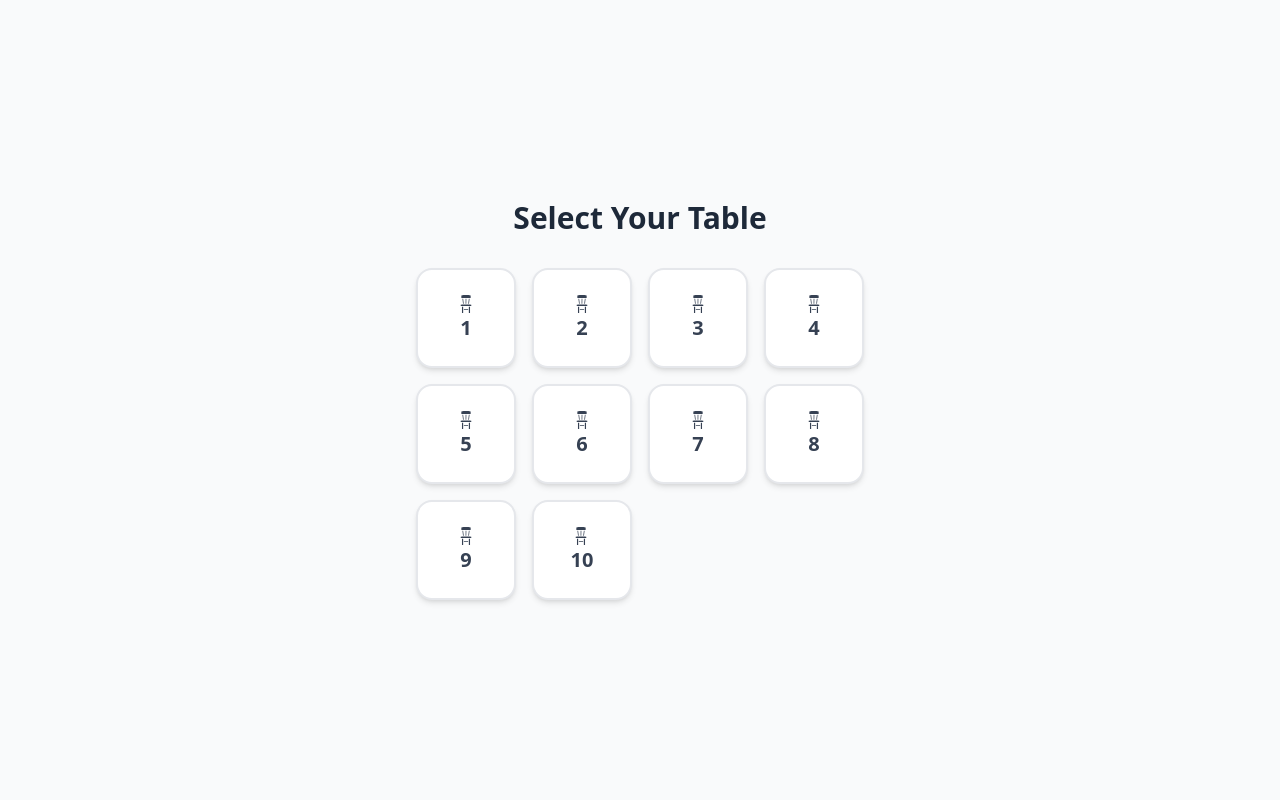
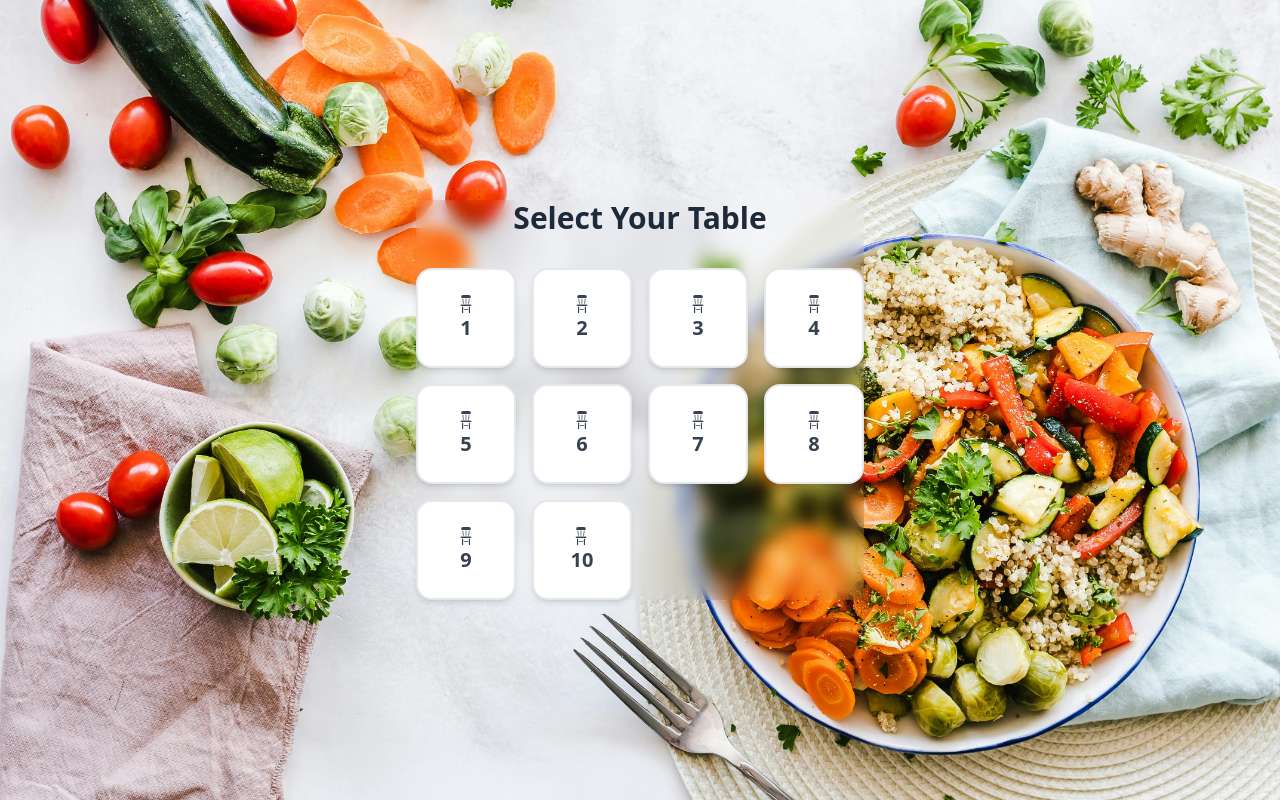
Before and after one commit to tanmoy-saha-47/Restaurant_client, a Next.js app: page /select-table in a window 1280 px wide. Built offline with nearby package versions, Linux system fonts and the light colour scheme.

Commit message:
UI fixes

```diff
--- a/app/select-table/page.tsx
+++ b/app/select-table/page.tsx
@@ -3,6 +3,7 @@ import React, { useState, useEffect } from 'react'
 import { useUser } from '@/contexts/UserContext'
 import { useRouter } from 'next/navigation'
 import { GiWoodenChair } from 'react-icons/gi';
+import Image from 'next/image';
 
 
 const availableTables = [1, 2, 3, 4, 5, 6, 7, 8, 9, 10]
@@ -41,10 +42,24 @@ function SelectTablePage() {
     }
 
     return (
-        <div className='min-h-screen bg-gray-50 flex flex-col items-center justify-center p-4 sm:p-6'>
-            <div className='max-w-md w-full text-center'>
+        <>
+
+
+
+            <div className='min-h-screen bg-gray-50 flex flex-col items-center justify-center p-4 sm:p-6 relative'>
+                <div className='absolute inset-0'>
+                    <Image
+                        src='/food.jpg'
+                        alt='Background'
+                        fill
+                        className='object-cover'
+                        priority
+                    />
+                </div>
+
+                <div className='max-w-md w-full text-center relative z-10 backdrop-blur-sm bg-opacity-95'>
                     <h1 className='text-3xl font-extrabold text-gray-800 mb-8'>Select Your Table</h1>
-                <div className='grid grid-cols-2 sm:grid-cols-3 lg:grid-cols-4 gap-4'>
+                    <div className='grid grid-cols-2 sm:grid-cols-3 lg:grid-cols-4 gap-4 '>
                         {availableTables.map((table) => (
                             <button
                                 key={table}
@@ -69,6 +84,7 @@ function SelectTablePage() {
 
                 </div>
             </div>
+        </>
     )
 }
 
--- a/data/menuData.ts
+++ b/data/menuData.ts
@@ -10,6 +10,7 @@ export const menuData: Record<string, Record<string, MenuItem[]>> = {
     Recommended: [
       { name: "Butter Garlic Naan", price: 99, isVeg: true },
       { name: "Butter Laccha Paratha", price: 89, isVeg: true },
+      { name: "Mutton Keema", price: 340, isVeg: false },
     ],
     "TODAY SPECIAL": [{ name: "Chicken Biriyani", price: 399, isVeg: false }],
     "BAR BITES": [{ name: "Chicken lasagna", price: 629, isVeg: false }],
```
Lines whose indentation alone changed are shown as unchanged.
